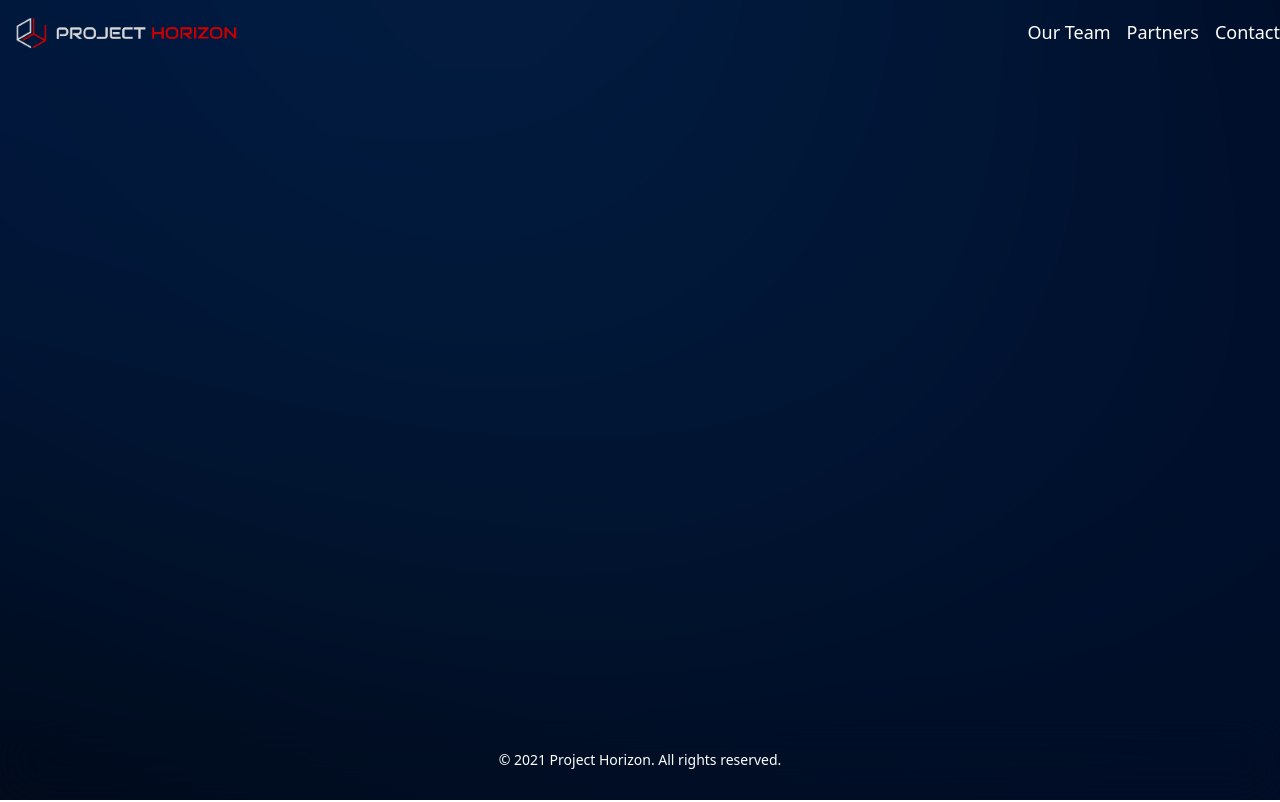
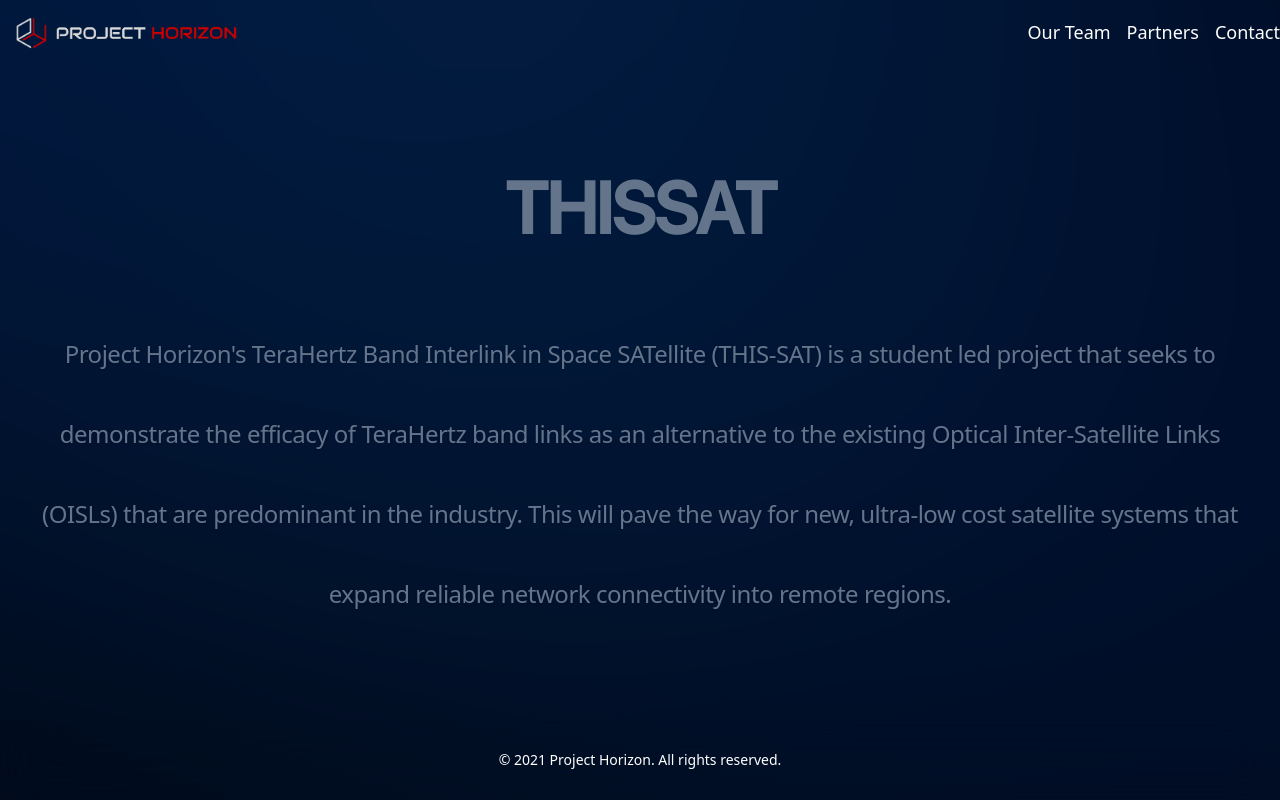
Before and after one commit to NU-Horizonsat/cubesite, a Next.js app: page / in a window 1280 px wide. Built offline with nearby package versions, Linux system fonts and the light colour scheme.

Commit message:
Added expansion of THISSAT acronym.

```diff
--- a/components/home/card.tsx
+++ b/components/home/card.tsx
@@ -1,4 +1,3 @@
-import ReactMarkdown from "react-markdown";
 import Balancer from "react-wrap-balancer";
 import Image from "next/image";
 
@@ -15,41 +14,21 @@ export default function Card({
 }) {
   return (
     <div
-      className={` grow relative col-span-1 h-96 overflow-hidden rounded-xl border-none bg-black bg-opacity-50 shadow-md ${
-        large ? "md:col-span-2" : ""
-      }`}
+      className={` grow relative col-span-1 h-96 overflow-hidden rounded-xl border-none bg-black bg-opacity-50 shadow-md ${large ? "md:col-span-2" : ""
+        }`}
     >
       <div className="flex h-60 items-center justify-center">
-        <Image src={image} alt={title} width={200} height={0}/>
-        </div>
+        <Image src={image} alt={title} width={200} height={0} />
+      </div>
       <div className="mx-auto max-w-md text-center">
-        <h2 className="bg-slate-500 bg-clip-text font-display text-xl font-bold text-transparent md:text-3xl md:font-normal">
+        <h2 className="bg-slate-400 bg-clip-text font-display text-xl font-bold text-transparent md:text-3xl md:font-normal">
           <Balancer>{title}</Balancer>
         </h2>
         <div className="prose-sm -mt-2 leading-normal text-white md:prose">
           <Balancer>
-            <ReactMarkdown
-              components={{
-                a: ({ node, ...props }) => (
-                  <a
-                    target="_blank"
-                    rel="noopener noreferrer"
-                    {...props}
-                    className="font-medium text-gray-800 underline transition-colors"
-                  />
-                ),
-                code: ({ node, ...props }) => (
-                  <code
-                    {...props}
-                    // @ts-ignore (to fix "Received `true` for a non-boolean attribute `inline`." warning)
-                    inline="true"
-                    className="rounded-sm bg-gray-100 px-1 py-0.5 font-mono font-medium text-gray-800"
-                  />
-                ),
-              }}
-            >
+            <div className="text-gray-400 p-5 text-lg">
               {description}
-            </ReactMarkdown>
+            </div>
           </Balancer>
         </div>
       </div>
--- a/pages/parts/partnercard.tsx
+++ b/components/parts/partnercard.tsx
@@ -17,7 +17,7 @@ const PartnerCard = ({ alt, description, image, link, linkName }: PartnerCardPro
         <Image src={image} alt={alt} width={400} height={100} />
       </div>
       <div className="m-10 text-center">
-        <div className="text-xl tracking-tight text-white md:text-2xl lg:text-3xl xl:text-3xl 2xl:text-3xl">
+        <div className="text-xl tracking-tight text-slate-400 md:text-2xl lg:text-3xl xl:text-3xl 2xl:text-3xl">
           <a className="text-blue-700 underline" href={link}>{linkName}</a> {description}
         </div>
       </div>
--- a/pages/parts/teamcard.tsx
+++ b/components/parts/teamcard.tsx
@@ -11,6 +11,7 @@ interface TeamCardProps {
 const TeamCard = ({ name, head_name, image }: TeamCardProps) => {
     return (
         <Card title={name} description={head_name} image={image} />
+
     );
 };
 
--- a/lib/constants.ts
+++ b/lib/constants.ts
@@ -13,6 +13,3 @@ export const FADE_UP_ANIMATION_VARIANTS = {
   hidden: { opacity: 0, y: 10 },
   show: { opacity: 1, y: 0, transition: { type: "spring" } },
 };
-
-export const DEPLOY_URL =
-  "https://vercel.com/new/clone?repository-url=https%3A%2F%2Fgithub.com%2Fsteven-tey%2Fprecedent&project-name=precedent&repository-name=precedent&demo-title=Precedent&demo-description=An%20opinionated%20collection%20of%20components%2C%20hooks%2C%20and%20utilities%20for%20your%20Next%20project.&demo-url=https%3A%2F%2Fprecedent.dev&demo-image=https%3A%2F%2Fprecedent.dev%2Fapi%2Fog&env=DATABASE_URL,GOOGLE_CLIENT_ID,GOOGLE_CLIENT_SECRET,NEXTAUTH_SECRET&envDescription=How%20to%20get%20these%20env%20variables%3A&envLink=https%3A%2F%2Fgithub.com%2Fsteven-tey%2Fprecedent%2Fblob%2Fmain%2F.env.example";
--- a/next.config.js
+++ b/next.config.js
@@ -2,18 +2,6 @@
 const nextConfig = {
   reactStrictMode: true,
   swcMinify: true,
-  images: {
-    domains: ["lh3.googleusercontent.com"],
-  },
-  async redirects() {
-    return [
-      {
-        source: "/github",
-        destination: "https://github.com/steven-tey/precedent",
-        permanent: false,
-      },
-    ];
-  },
 };
 
 module.exports = nextConfig;
--- a/pages/index.tsx
+++ b/pages/index.tsx
@@ -1,7 +1,7 @@
 import Layout from "@/components/layout";
 import Balancer from "react-wrap-balancer";
+import { FADE_DOWN_ANIMATION_VARIANTS } from "@/lib/constants";
 import { motion } from "framer-motion";
-import { FADE_DOWN_ANIMATION_VARIANTS } from "@/lib/constants";
 // @ts-ignore
 import AcronymExpander from "@/pages/parts/AcronymExpander";
 
@@ -11,7 +11,7 @@ export default function Home() {
   return (
     <Layout>
       <motion.div
-            className="max-w-xl px-5 xl:px-0"
+        className="items-center justify-center"
         initial="hidden"
         whileInView="show"
         animate="show"
@@ -25,27 +25,20 @@ export default function Home() {
           },
         }}
       >
+
         <motion.h1
-              variants={FADE_DOWN_ANIMATION_VARIANTS}
-          >
-            <AcronymExpander/>
+          className="m-10 bg-slate-500 bg-clip-text text-center font-display text-4xl font-bold tracking-[-0.02em] text-transparent drop-shadow-sm md:text-7xl md:leading-[5rem]"
+          variants={FADE_DOWN_ANIMATION_VARIANTS}>
+          <div className="group inline "><b>T</b><div className="transition-all duration-500 inline text-[0px] group-hover:text-7xl">era</div><b>H</b><div className="transition-all duration-500 inline text-[0px] group-hover:text-7xl">ertz Band </div><b>I</b><div className="transition-all duration-500 inline text-[0px] group-hover:text-7xl">nterlink in </div><b>S</b><div className="transition-all duration-500 inline text-[0px] group-hover:text-7xl">pace </div><b>SAT</b><div className="transition-all duration-500 inline text-[0px] group-hover:text-7xl">ellite</div></div>
         </motion.h1>
         <motion.p
-              className="mt-6 text-center text-gray-500 md:text-xl"
-              variants={FADE_DOWN_ANIMATION_VARIANTS}
-          >
-            <Balancer>
-              <b>T</b>era<b>H</b>ertz Band <b>I</b>nterlink in <b>S</b>pace <b>SAT</b>ellite
-            </Balancer>
-          </motion.p>
-          <motion.p className="">
-            <Balancer>
-              Project Horizon&aposs TeraHertz Band Interlink in Space SATellite (THIS-SAT) is a student led project that seeks to demonstrate the efficacy of TeraHertz band links as an alternative to the existing Optical Inter-Satellite Links (OISLs) that are predominant in the industry.
+          className="m-10 bg-slate-500 bg-clip-text text-center tracking-[-0.02em] text-transparent drop-shadow-sm text-2xl md:leading-[5rem]"
+          variants={FADE_DOWN_ANIMATION_VARIANTS}>
+          Project Horizon's TeraHertz Band Interlink in Space SATellite (THIS-SAT) is a student led project that seeks to demonstrate the efficacy of TeraHertz band links as an alternative to the existing Optical Inter-Satellite Links (OISLs) that are predominant in the industry.
           This will pave the way for new, ultra-low cost satellite systems that expand reliable network connectivity into remote regions.
-            </Balancer>
         </motion.p>
       </motion.div>
-        {/* here we are animating with Tailwind instead of Framer Motion because Framer Motion messes up the z-index for child components */}
+
     </Layout>
   );
 }
--- a/pages/partners.tsx
+++ b/pages/partners.tsx
@@ -1,13 +1,13 @@
 import Layout from "@/components/layout";
 import { motion } from "framer-motion";
 import { FADE_DOWN_ANIMATION_VARIANTS } from "@/lib/constants";
-import PartnerList from "@/pages/parts/partnercard";
+import PartnerList from "@/components/parts/partnercard";
 
 export default function Partners() {
     const partner = [{
         description: " is the parent club for project horizon. AeroNU provides extended administrative capacity to project horizon, and integrates the project into the university club system. Aero NU also provides all day-to-day operational funding for project horizon.",
         image: '/partners/aeronu.png',
-        link: "https://google.com",
+        link: "https://www.aerospacenu.com/",
         linkName: "AerospaceNU",
     },
     {
--- a/pages/teams.tsx
+++ b/pages/teams.tsx
@@ -1,7 +1,7 @@
 import Layout from "@/components/layout";
 import { motion } from "framer-motion";
 import { FADE_DOWN_ANIMATION_VARIANTS } from "@/lib/constants";
-import TeamGrid from "@/pages/parts/teamcard";
+import TeamGrid from "@/components/parts/teamcard";
 export default function Teams() {
     const admin = [
         {
@@ -18,7 +18,7 @@ export default function Teams() {
     const teams = [
         {
             name: 'Space Mechanics',
-            head_name: 'Alex Chiommino, Logan Cuthill',
+            head_name: 'Logan Cuthill, Alex Chiommino',
             image: '/leads/LoganAndAlex.png',
         },
         {
--- a/tailwind.config.js
+++ b/tailwind.config.js
@@ -11,6 +11,7 @@ module.exports = {
   },
   theme: {
     extend: {
+      transform: ["group-hover"],
       backgroundImage: {
         'bg-image': "url('../public/background.png')",
       },
```
Also changed, not shown: components/parts/AcronymExpander.tsx (renamed from pages/parts/AcronymExpander.tsx). Lines whose indentation alone changed are shown as unchanged.
